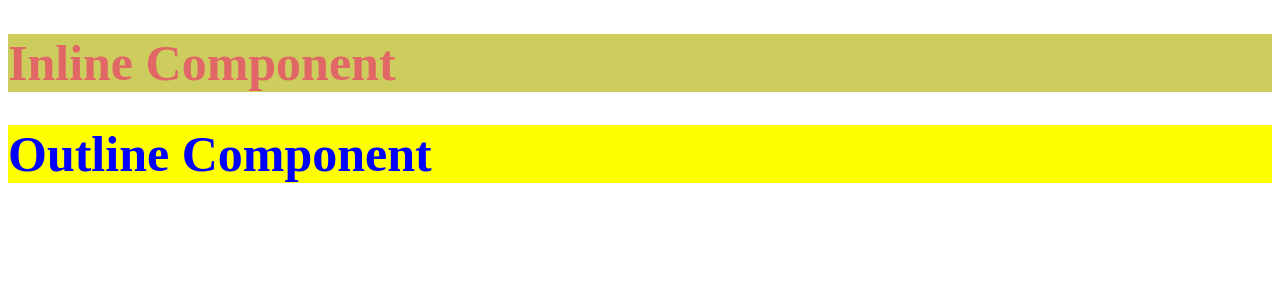
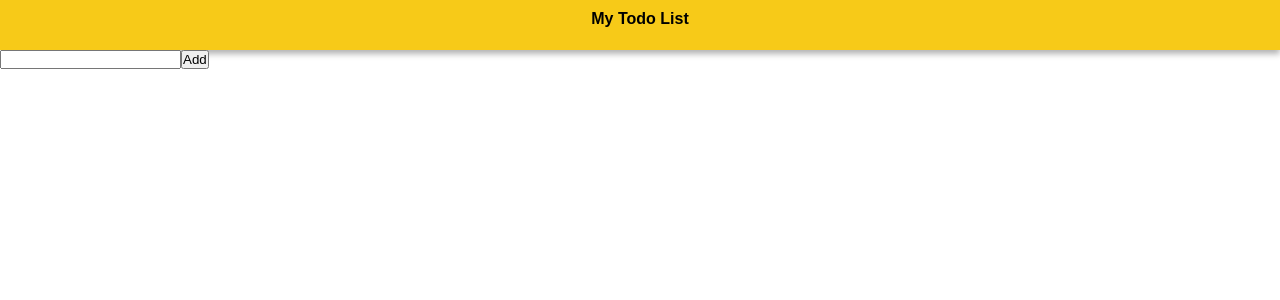
Before and after one commit to Dimitris112/react-todo-testing, a React (Vite) app in the folder todoapp/: page / in a window 1280 px wide. Shown: the top 300 px of the page. Built offline with nearby package versions, Linux system fonts and the light colour scheme.

Commit message:
Add App.css / Header.jsx - header.module.css

```diff
--- /dev/null
+++ b/todoapp/src/App.css
@@ -0,0 +1,9 @@
+* {
+    margin: 0;
+    padding: 0;
+    box-sizing: border-box;
+}
+
+body {
+    font-family: sans-serif;
+}
--- a/todoapp/src/App.jsx
+++ b/todoapp/src/App.jsx
@@ -1,13 +1,12 @@
-import InlineComponent from "./Components/InlineComponent";
-import OutlineComponent from "./Components/OutlineComponent";
+import Header from "./Components/Header";
 import Todo from "./Components/Todo";
+import "./App.css";
 
 function App() {
   return (
     <div className="App">
-      {/* <Todo /> */}
-      <InlineComponent />
-      <OutlineComponent />
+      <Header />
+      <Todo />
     </div>
   );
 }
--- /dev/null
+++ b/todoapp/src/Components/Header.jsx
@@ -0,0 +1,4 @@
+import styles from "./header.module.css";
+export default function Header() {
+  return <div className={styles.header}>My Todo List</div>;
+}
--- a/todoapp/src/Components/InlineComponent.jsx
+++ /dev/null
@@ -1,9 +0,0 @@
-import styles from "./inlinecomponent.module.css";
-
-export default function InlineComponent() {
-  return (
-    <div>
-      <h1 className={styles.header}>Inline Component</h1>
-    </div>
-  );
-}
--- a/todoapp/src/Components/OutlineComponent.jsx
+++ /dev/null
@@ -1,9 +0,0 @@
-import styles from "./outlinecomponent.module.css";
-
-export default function OutlineComponent() {
-  return (
-    <div>
-      <h1 className={styles.header}>Outline Component</h1>
-    </div>
-  );
-}
--- /dev/null
+++ b/todoapp/src/Components/header.module.css
@@ -0,0 +1,8 @@
+.header {
+    background-color: #f7ca18;
+    text-align: center;
+    font-weight: bold;
+    height: 50px;
+    padding: 10px;
+    box-shadow: 0 4px 6px rgba(0, 0, 0, 0.3);
+}
--- a/todoapp/src/Components/inlinecomponent.module.css
+++ /dev/null
@@ -1,5 +0,0 @@
-.header {
-    color: rgb(225, 102, 102);
-    background-color: rgb(205, 205, 93);
-    font-size: 50px;
-}
--- a/todoapp/src/Components/outlinecomponent.module.css
+++ /dev/null
@@ -1,5 +0,0 @@
-.header {
-    color: blue;
-    background-color: yellow;
-    font-size: 50px;
-}
```
